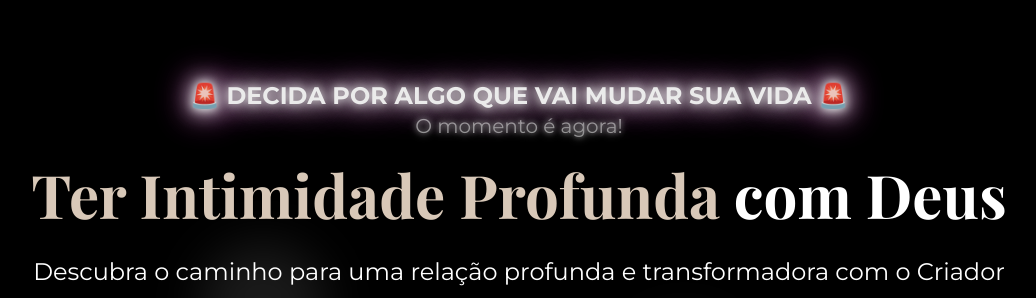
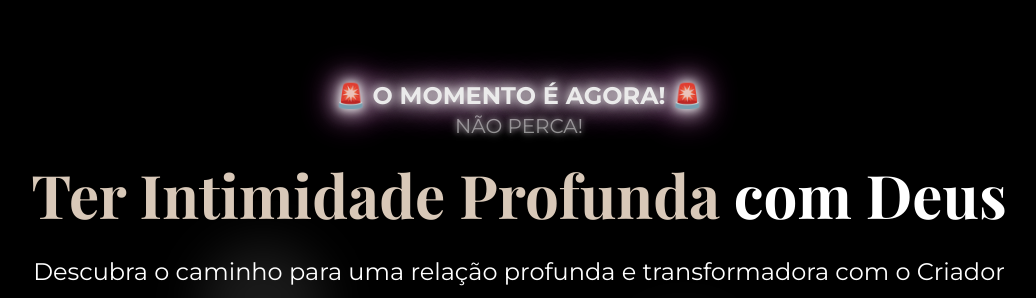
Before and after one commit to KanzenStore/IntimidadeProfunda, a plain HTML site: page index.html in a window 1280 px wide. Shown: the top 298 px of the page, without its empty margins (121-1157 px from the left). Drawn offline with nearby package versions, Linux system fonts and the light colour scheme.

Commit message:
Update index.html

```diff
--- a/index.html
+++ b/index.html
@@ -142,10 +142,10 @@ src="https://www.facebook.com/tr?id=1235163201067706&ev=PageView&noscript=1"
             <div class="relative mb-8 animate__animated animate__fadeInDown">
                 <div class="mb-6">
                     <p class="text-white text-xl md:text-2xl font-bold animate__animated animate__fadeIn animate__infinite animate__slower" style="text-shadow: 0 0 10px #fff, 0 0 20px #fff, 0 0 30px #fff, 0 0 40px #ff00de;">
-                        🚨 DECIDA POR ALGO QUE VAI MUDAR SUA VIDA 🚨
+                        🚨 O MOMENTO É AGORA!  🚨
                     </p>
                     <p class="text-white text-lg md:text-xl opacity-90 animate__animated animate__fadeIn animate__delay-1s animate__infinite animate__slower" style="text-shadow: 0 0 5px #fff, 0 0 10px #fff;">
-                         O momento é agora!
+                         NÃO PERCA!
                     </p>
                 </div>
                 <h1 class="title-font text-4xl md:text-6xl font-bold">
```
